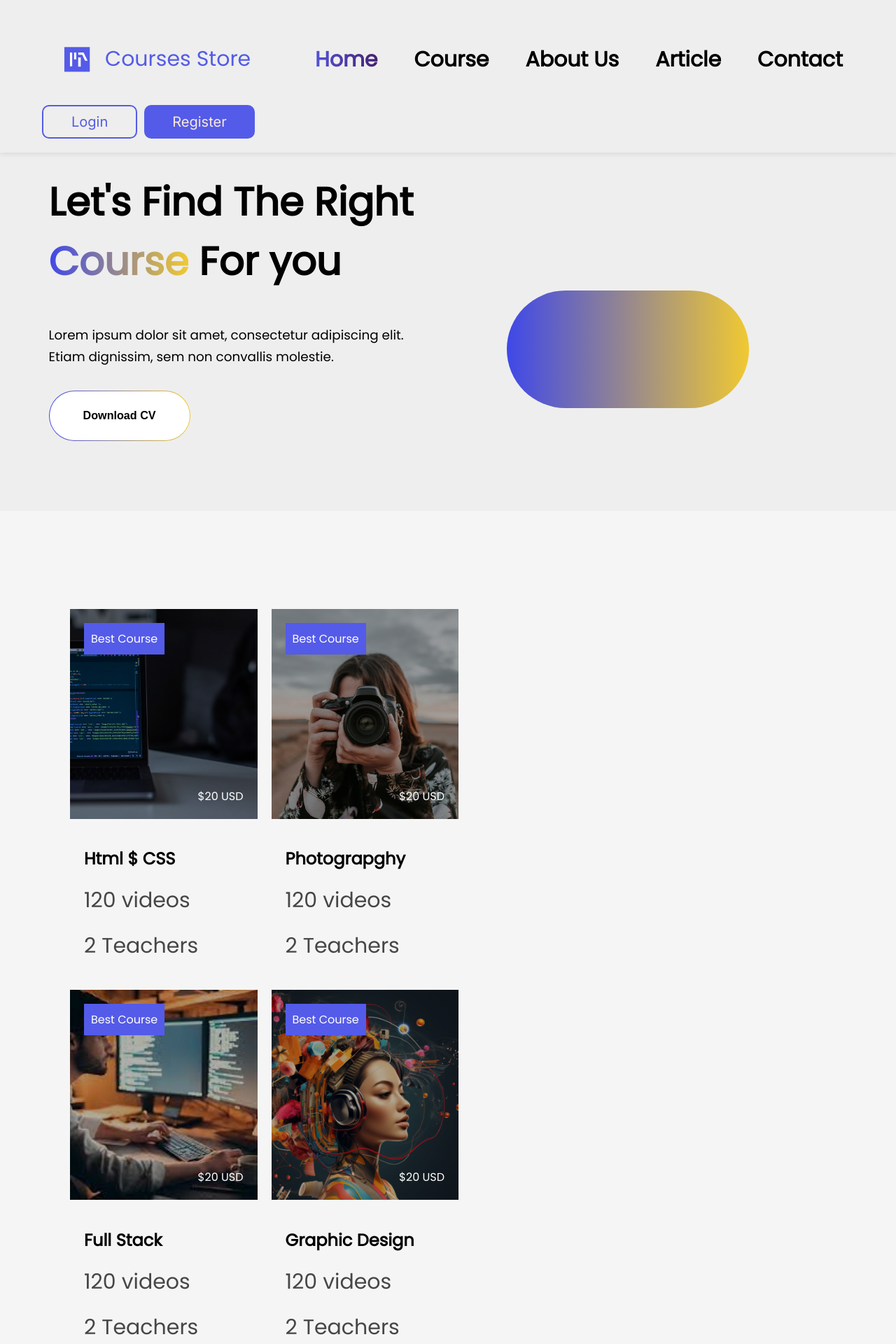
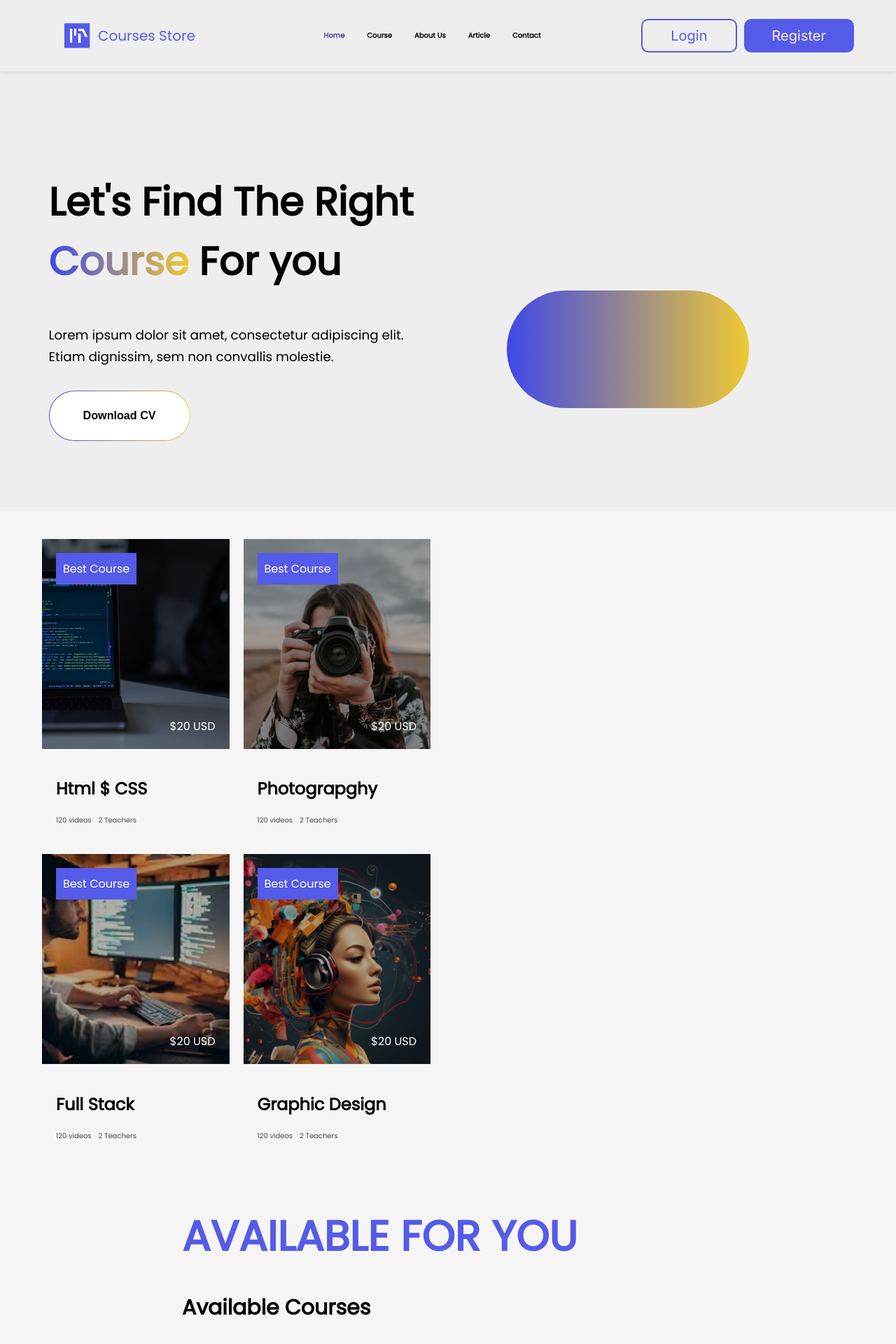
Before and after one commit to shahdKhawaldeh1/Courses-Store, a React (Create React App) app: page / in a window 1280 px wide. Shown: the top 1920 px of the page at 70% size. Built offline with nearby package versions, Linux system fonts and the light colour scheme; a web font is replaced by a local one.

Commit message:
first commit

```diff
--- a/src/components/Home/styles.css
+++ b/src/components/Home/styles.css
@@ -19,17 +19,12 @@ margin-top: 200px;
 
 }
 
-.container {
-margin-left: 100px;
-margin-top: 100px;
-width: calc(100% - 120px); /* Added space around the subtraction operator */
-
-}
 
 .row {
   display: flex;
   align-items: center;
   flex-wrap: wrap;
+
 
 }
 
@@ -90,13 +85,13 @@ gap:20px;
 }
 .course-details .row:last-of-type{
   justify-content: flex-start;
-  gap:20px;
+  gap:10px;
   color:#969696;
 
 
 }
 .teacher, .videos{
-  font-size: 30px;
+  font-size: 10px;
   color: #474646;
 }
 .course-description {
--- a/src/components/Navbar/Navbar.jsx
+++ b/src/components/Navbar/Navbar.jsx
@@ -7,7 +7,7 @@ export const Navbar = () => {
     <>
 
     <header>
-    <div className="nav-container">
+    <div className="container">
        <div className="nav-row">
        <div className="logo">
           <img className="logo-img" alt="logo" src={logo} />
--- a/src/components/Navbar/styles.css
+++ b/src/components/Navbar/styles.css
@@ -18,7 +18,7 @@ ul{
 
 
  }
- .nav-container {
+ .container {
   margin: auto;
   width: calc(100% - 120px); /* Added space around the subtraction operator */
 }
@@ -37,21 +37,18 @@ ul{
 }
 .logo-img{
    width: 40PX;
-   margin-right: 10px;
    margin-left: 30px;
 
 }
 .logo-name{
   color:#545BE8;
-  font-size: 30px;
+  font-size: 20px;
 }
 
 /* nav list part */
 .nav-list{
   display: flex;
   justify-content: space-around;
-  gap:20px;
-  font-size: 30px;
 
 }
 
@@ -59,7 +56,7 @@ ul{
   display: inline-block;
   padding: .3rem 1rem;
   color: black;
-  font-size: 30px;
+  font-size: 10px;
   font-weight: 600;
   line-height: 2;
 }
@@ -118,6 +115,5 @@ display: flex;
   display: flex;
   align-items: center;
   font-size: 20px;
-  margin-right: 40px;
 
 }
```
